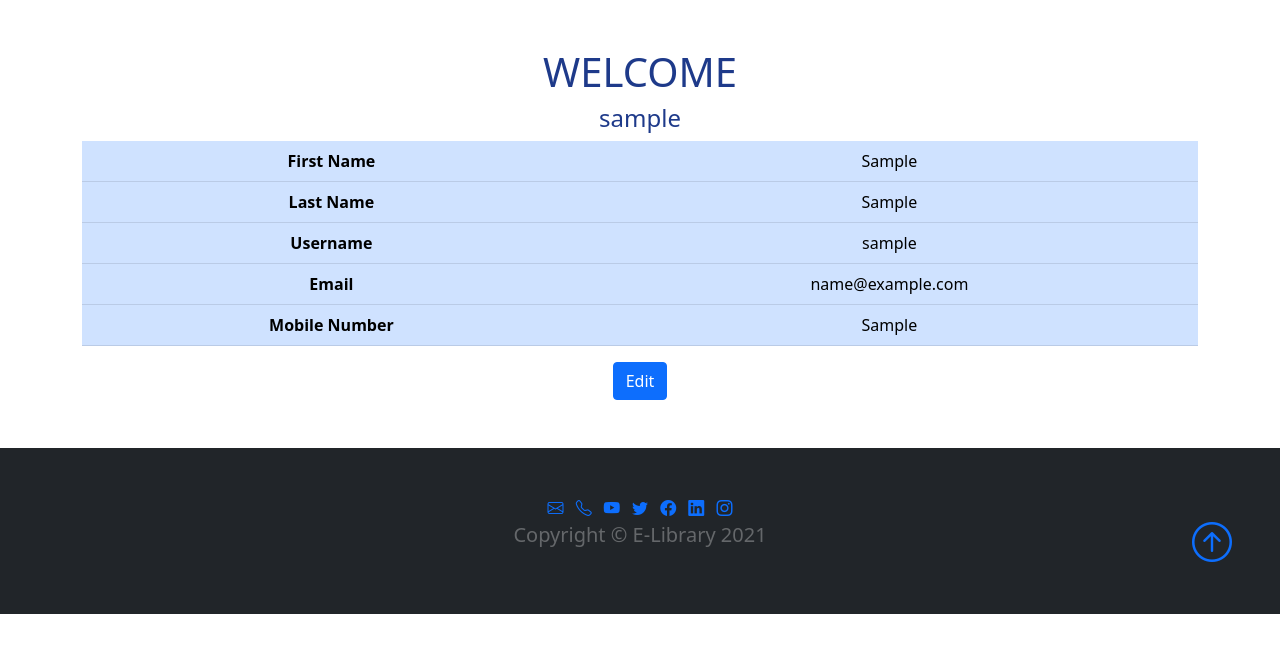
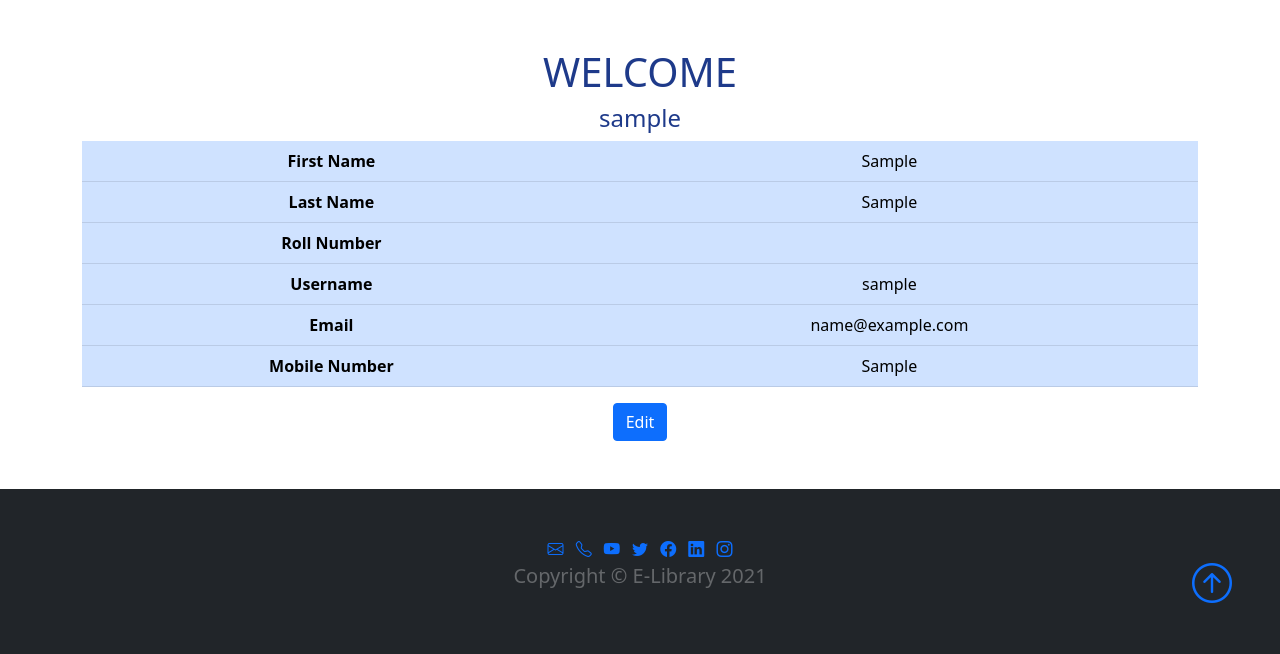
Before and after one commit to manasa-swamireddy/Library-Management-System, a PHP site: page /profile.php in a window 1280 px wide. Shown: the part 56-710 px from the top of the page. Run offline with PHP 8.4, Linux system fonts and the light colour scheme; the visitor is signed in with stand-in values (Sample User, id 1); tables that the repository leaves empty or names only in its code hold one stand-in row (values such as "Sample post"); data that the repository does not hold is empty.

Commit message:
added roll no

```diff
--- a/Student_/profile.php
+++ b/Student_/profile.php
@@ -25,6 +25,9 @@ $row = mysqli_fetch_assoc($q);
 				<th scope="row">Last Name</th>
 				<td><?php echo $row['last'] ?></td>
 			</tr>
+			<tr>
+				<th scope="row">Roll Number</th>
+				<td><?php echo $row['roll number'] ?></td>
 			<tr>
 				<th scope="row">Username</th>
 				<td><?php echo $row['username'] ?></td>
```
